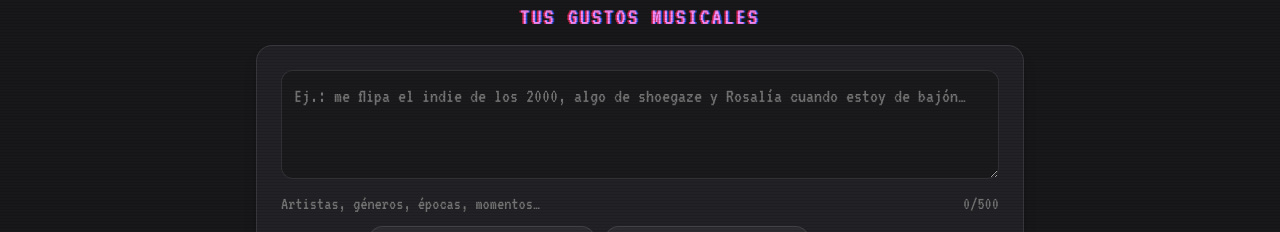
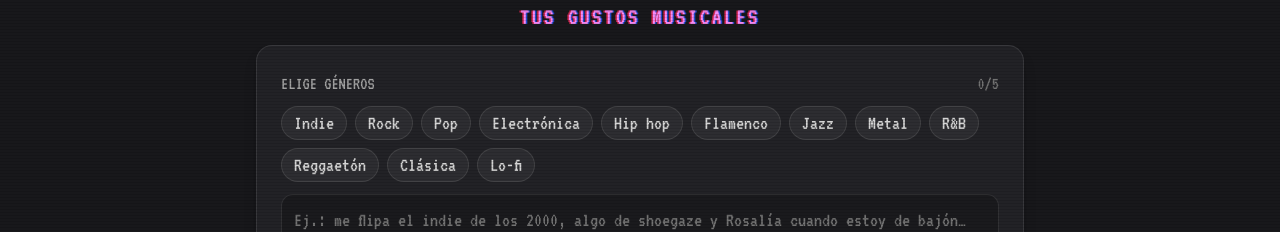
Before and after one commit to N13T4C0/ProyectoWebIA, a Vue app in the folder app1-Musicfy/frontend/: page / in a window 1280 px wide. Shown: the part 259-491 px from the top of the page. Built offline with nearby package versions, Linux system fonts and the light colour scheme; no server answers.

Commit message:
Frontend: selector de generos musicales con botones (maximo 5)

```diff
--- a/app1-Musicfy/frontend/src/App.vue
+++ b/app1-Musicfy/frontend/src/App.vue
@@ -16,22 +16,45 @@ const ejemplos = [
   'Electrónica chill · Bonobo',
 ]
 
+const GENEROS = [
+  'Indie', 'Rock', 'Pop', 'Electrónica', 'Hip hop', 'Flamenco',
+  'Jazz', 'Metal', 'R&B', 'Reggaetón', 'Clásica', 'Lo-fi',
+]
+const MAX_GENEROS = 5
+
 // Línea blanca del encendido de tele (se quita al terminar la animación)
 const mostrarEncendido = ref(true)
 
 const gustos = ref('')
+const generosElegidos = ref([])
 const estado = ref('inicial') // 'inicial' | 'cargando' | 'resultado' | 'error'
 const resultado = ref('')
 const mensajeError = ref('')
 const errorValidacion = ref('')
 
-const caracteres = computed(() => gustos.value.length)
+// Texto que se envía al backend: géneros elegidos + lo que haya escrito el usuario
+const textoEnviar = computed(() => {
+  const texto = gustos.value.trim()
+  if (!generosElegidos.value.length) return texto
+  const generos = `Géneros: ${generosElegidos.value.join(', ').toLowerCase()}.`
+  return texto ? `${generos} Además: ${texto}` : generos
+})
+
+const caracteres = computed(() => textoEnviar.value.length)
 const excedido = computed(() => caracteres.value > MAX_CARACTERES)
 const cargando = computed(() => estado.value === 'cargando')
+const limiteGeneros = computed(() => generosElegidos.value.length >= MAX_GENEROS)
 const lineasResultado = computed(() => resaltarArtistas(resultado.value))
 
+function alternarGenero(genero) {
+  const i = generosElegidos.value.indexOf(genero)
+  if (i !== -1) generosElegidos.value.splice(i, 1)
+  else if (!limiteGeneros.value) generosElegidos.value.push(genero)
+  errorValidacion.value = ''
+}
+
 function validar() {
-  if (!gustos.value.trim()) return 'Escribe algo sobre la música que te gusta.'
+  if (!textoEnviar.value) return 'Elige algún género o escribe algo sobre la música que te gusta.'
   if (excedido.value) return `El texto no puede superar los ${MAX_CARACTERES} caracteres.`
   return ''
 }
@@ -47,7 +70,7 @@ async function enviar() {
   mensajeError.value = ''
 
   try {
-    const data = await recomendar(gustos.value.trim())
+    const data = await recomendar(textoEnviar.value)
     resultado.value = data.resultado
     estado.value = 'resultado'
   } catch (e) {
@@ -91,6 +114,30 @@ function usarEjemplo(texto) {
         </label>
 
         <div class="bg-tarjeta border border-white/10 rounded-2xl shadow-lg shadow-black/20 p-4 sm:p-6">
+          <!-- Géneros: se pueden marcar varios (hasta MAX_GENEROS) -->
+          <fieldset class="mb-3">
+            <legend class="mb-2 flex w-full items-baseline justify-between gap-4 text-lg">
+              <span class="uppercase text-neutral-400">Elige géneros</span>
+              <span class="tabular-nums text-neutral-500">{{ generosElegidos.length }}/{{ MAX_GENEROS }}</span>
+            </legend>
+            <div class="flex flex-wrap gap-2 text-lg sm:text-xl">
+              <button
+                v-for="genero in GENEROS"
+                :key="genero"
+                type="button"
+                :aria-pressed="generosElegidos.includes(genero) ? 'true' : 'false'"
+                :disabled="cargando || (limiteGeneros && !generosElegidos.includes(genero))"
+                class="rounded-full border px-3 leading-8 transition-colors focus:outline-none focus-visible:ring-2 focus-visible:ring-neon/40 disabled:opacity-40 disabled:cursor-not-allowed"
+                :class="generosElegidos.includes(genero)
+                  ? 'bg-neon text-ink border-neon chroma-box'
+                  : 'bg-white/5 border-white/10 text-neutral-300 hover:bg-white/10 hover:text-white'"
+                @click="alternarGenero(genero)"
+              >
+                {{ genero }}
+              </button>
+            </div>
+          </fieldset>
+
           <textarea
             id="gustos"
             v-model="gustos"
```
